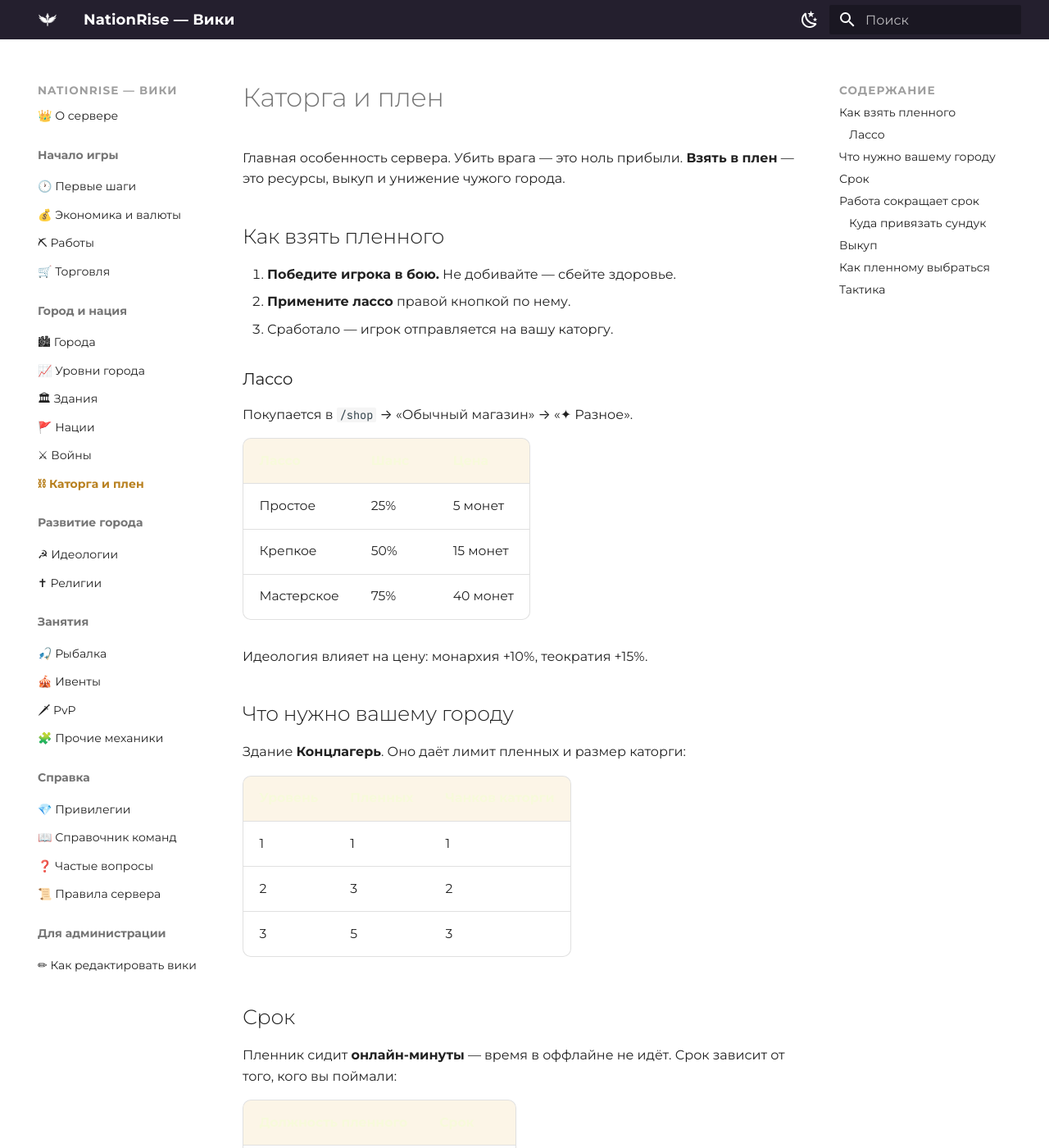
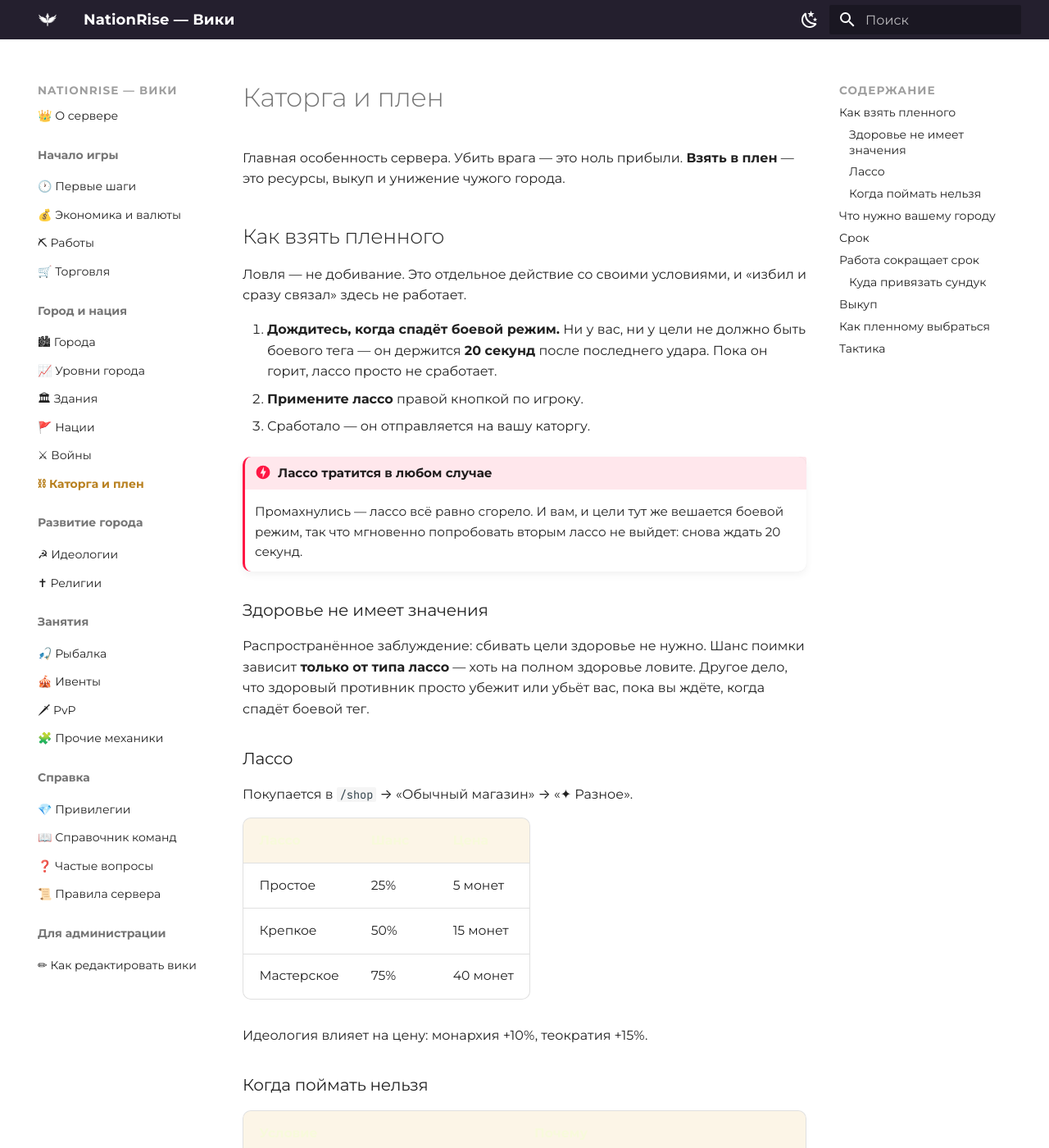
Before and after one commit to zixSSSed/NationRise-Wiki, an MkDocs documentation site: the page built from docs/prison.md, in a window 1280 px wide and 1400 px high. Shown: the whole window at 82% size. Built offline with MkDocs 1.6.1 and Material for MkDocs 9.7.7, drawn with Linux system fonts in a browser that asks for light colours; some of the changed text lies outside the part shown.

Commit message:
wiki: точные правила поимки в плен, убран невыделяющийся пункт про «государство»
Каторга описана по коду, а не по памяти: ловля блокируется боевым режимом у ЛЮБОГО
из двоих (20 сек), лассо тратится даже при промахе и обоим вешается тег, здоровье цели
роли не играет вообще. Добавлена таблица условий, когда поймать нельзя.

Из «чем отличаемся» убран пункт про город, который может обанкротиться: это есть
у большинства политических серверов и отличием не является.

```diff
--- a/docs/prison.md
+++ b/docs/prison.md
@@ -5,9 +5,24 @@
 
 ## Как взять пленного
 
-1. **Победите игрока в бою.** Не добивайте — сбейте здоровье.
-2. **Примените лассо** правой кнопкой по нему.
-3. Сработало — игрок отправляется на вашу каторгу.
+Ловля — не добивание. Это отдельное действие со своими условиями, и «избил и сразу связал»
+здесь не работает.
+
+1. **Дождитесь, когда спадёт боевой режим.** Ни у вас, ни у цели не должно быть боевого
+   тега — он держится **20 секунд** после последнего удара. Пока он горит, лассо просто
+   не сработает.
+2. **Примените лассо** правой кнопкой по игроку.
+3. Сработало — он отправляется на вашу каторгу.
+
+!!! danger "Лассо тратится в любом случае"
+    Промахнулись — лассо всё равно сгорело. И вам, и цели тут же вешается боевой режим,
+    так что мгновенно попробовать вторым лассо не выйдет: снова ждать 20 секунд.
+
+### Здоровье не имеет значения
+
+Распространённое заблуждение: сбивать цели здоровье не нужно. Шанс поимки зависит
+**только от типа лассо** — хоть на полном здоровье ловите. Другое дело, что здоровый
+противник просто убежит или убьёт вас, пока вы ждёте, когда спадёт боевой тег.
 
 ### Лассо
 
@@ -20,6 +35,19 @@
 | Мастерское | 75% | 40 монет |
 
 Идеология влияет на цену: монархия +10%, теократия +15%.
+
+### Когда поймать нельзя
+
+| Условие | Почему |
+|---|---|
+| Горит боевой режим (у любого из двоих) | основное ограничение, см. выше |
+| Мирная зона: спавн или город без PvP | ловля работает там же, где разрешено PvP |
+| У вашего города нет **Концлагеря** | здание обязательно, `/t build` |
+| Не отмечен чанк каторги | встаньте на свой чанк и `/t set katorga` |
+| Достигнут лимит пленных | 1 / 3 / 5 по уровню Концлагеря |
+| Цель — житель вашего же города | своих пленить нельзя |
+| Цель уже в плену | или вы сами пленник |
+| Цель в креативе или наблюдателе | таких не ловим |
 
 ## Что нужно вашему городу
 
```
Also changed, not shown: docs/index.md (+8 -9 lines), docs/pvp.md (+3 -1 lines).
